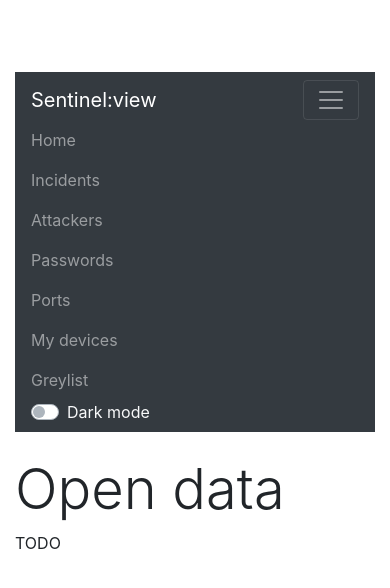
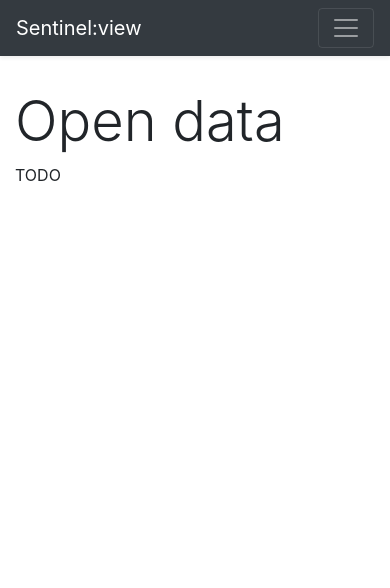
Before and after one commit to turris-cz/sentinel-sview, a Flask app: page /opendata/ in a window 390 px wide. Shown: the top 588 px of the page. Run offline with Flask 2, Linux system fonts and the light colour scheme; some libraries are stand-ins or nearby versions.

Commit message:
Restructure layout & fix main navigation on mobile

```diff
--- a/sview/templates/layout.html
+++ b/sview/templates/layout.html
@@ -27,22 +27,23 @@
 		</noscript>
 	</head>
 	<body>
-		<div class="container">
-			<nav class="navbar navbar-expand-md navbar-dark bg-dark mb-4">
+	<header class="mb-3">
+		<nav class="navbar navbar-expand-lg navbar-dark bg-dark shadow-sm fixed-top">
+			<div class="container">
 				<a class="navbar-brand" href="{{ url_for("statistics.dashboard") }}">
 					Sentinel:view
 				</a>
-				<button class="navbar-toggler" type="button" data-toggle="collapse" data-target="#main-menu" aria-controls="navbarSupportedContent" aria-expanded="false" aria-label="Toggle navigation">
+				<button class="navbar-toggler collapsed" type="button" data-toggle="collapse" data-target="#main-menu" aria-controls="navbarSupportedContent" aria-expanded="false" aria-label="Toggle navigation">
 					<span class="navbar-toggler-icon"></span>
 				</button>
-				<div class="collapse navbar-collapse show" id="main-menu">
+				<div class="collapse navbar-collapse" id="main-menu">
 					<ul class="navbar-nav">
 						{{ nav_link("statistics.dashboard", _("Home")) }}
 						{{ nav_link("statistics.incidents", _("Incidents")) }}
 						{{ nav_link("statistics.attackers", _("Attackers")) }}
 						{{ nav_link("statistics.passwords", _("Passwords")) }}
 						{{ nav_link("statistics.ports", _("Ports")) }}
-						{{ nav_link("statistics.devices", _("My devices")) }}
+						{{ nav_link("statistics.devices", _("My Devices")) }}
 						{{ nav_link("web.greylist", _("Greylist"), target_blank=True) }}
 					</ul>
 					<div class="custom-control custom-switch ml-auto">
@@ -51,8 +52,10 @@
 					</div>
 					<script type="text/javascript" src="{{ url_for("static", filename="js/dark-mode-switch.js") }}"></script>
 				</div>
+			</div>
 			</nav>
-
+	</header>
+	<main class="container">
 			{%- with messages = get_flashed_messages(with_categories=True) %}
 				{%- if messages %}
 					{%- for category, message in messages %}
@@ -67,7 +70,7 @@
 			{%- endwith %}
 
 			{%- block body %}{% endblock %}
-		</div> <!-- /container -->
+	</main>
 		{%- block body_end %}{% endblock %}
 	</body>
 </html>
```
